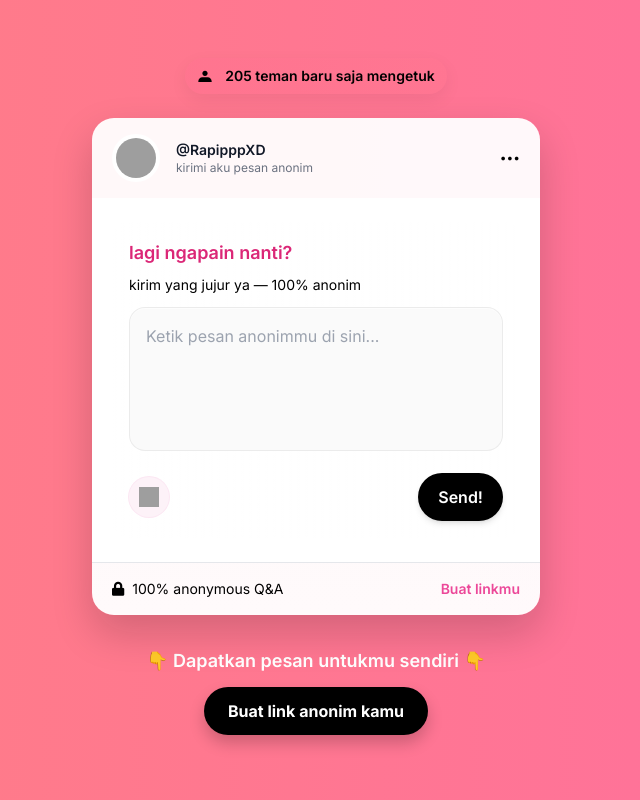
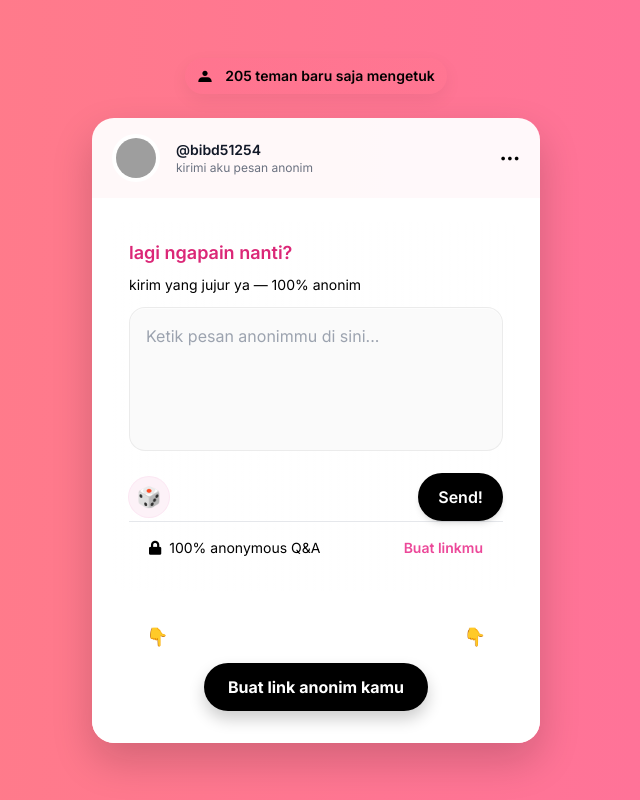
Before and after one commit to rapipppganzz/for-api, a website: page ngl-vercel/public/index.html in a window 1280 px wide. Shown: the whole page, without its empty margins (324-964 px from the left). Drawn offline with nearby package versions, Linux system fonts and the light colour scheme; grey boxes are pictures that could not be loaded.

Commit message:
Update index.html

```diff
--- a/ngl-vercel/public/index.html
+++ b/ngl-vercel/public/index.html
@@ -30,11 +30,11 @@
       <!-- header -->
       <div class="flex items-center gap-4 px-5 py-4 header">
         <div class="w-12 h-12 rounded-full avatar-ring bg-white flex items-center justify-center">
-          <img src="https://storage.googleapis.com/a1aa/image/5df75832-9f76-4ece-e6f3-683fd17d55b0.jpg"
+          <img src="https://files.catbox.moe/rnc4sa.jpg"
                alt="avatar" class="w-10 h-10 rounded-full object-cover"/>
         </div>
         <div class="flex-1">
-          <div class="text-gray-900 font-semibold text-sm">@RapipppXD</div>
+          <div class="text-gray-900 font-semibold text-sm">@bibd51254</div>
           <div class="text-gray-500 text-xs">kirimi aku pesan anonim</div>
         </div>
         <div class="text-xs text-muted">•••</div>
@@ -51,8 +51,8 @@
 
 <!-- controls -->
 <div class="mt-4 flex items-center gap-3">
-            <button id="dice" class="w-10 h-10 rounded-full bg-pink-50 flex items-center justify-center ring-1 ring-pink-100">
-              <img src="https://storage.googleapis.com/a1aa/image/c1c7fb05-e997-44ba-9254-e474d307b9f2.jpg" alt="dice" class="w-5 h-5"/>
+  <button id="dice" class="w-10 h-10 rounded-full bg-pink-50 flex items-center justify-center ring-1 ring-pink-100 text-xl">
+    🎲
   </button>
 
   <div class="flex-1"></div>
@@ -60,8 +60,6 @@
   <button id="sendBtn" class="send-btn bg-black text-white px-5 py-3 rounded-full font-semibold shadow-md hover:scale-[1.02] transition">
     Send!
   </button>
-          </div>
-        </div>
 </div>
 
       <!-- footer small -->
```
Lines whose indentation alone changed are shown as unchanged.
